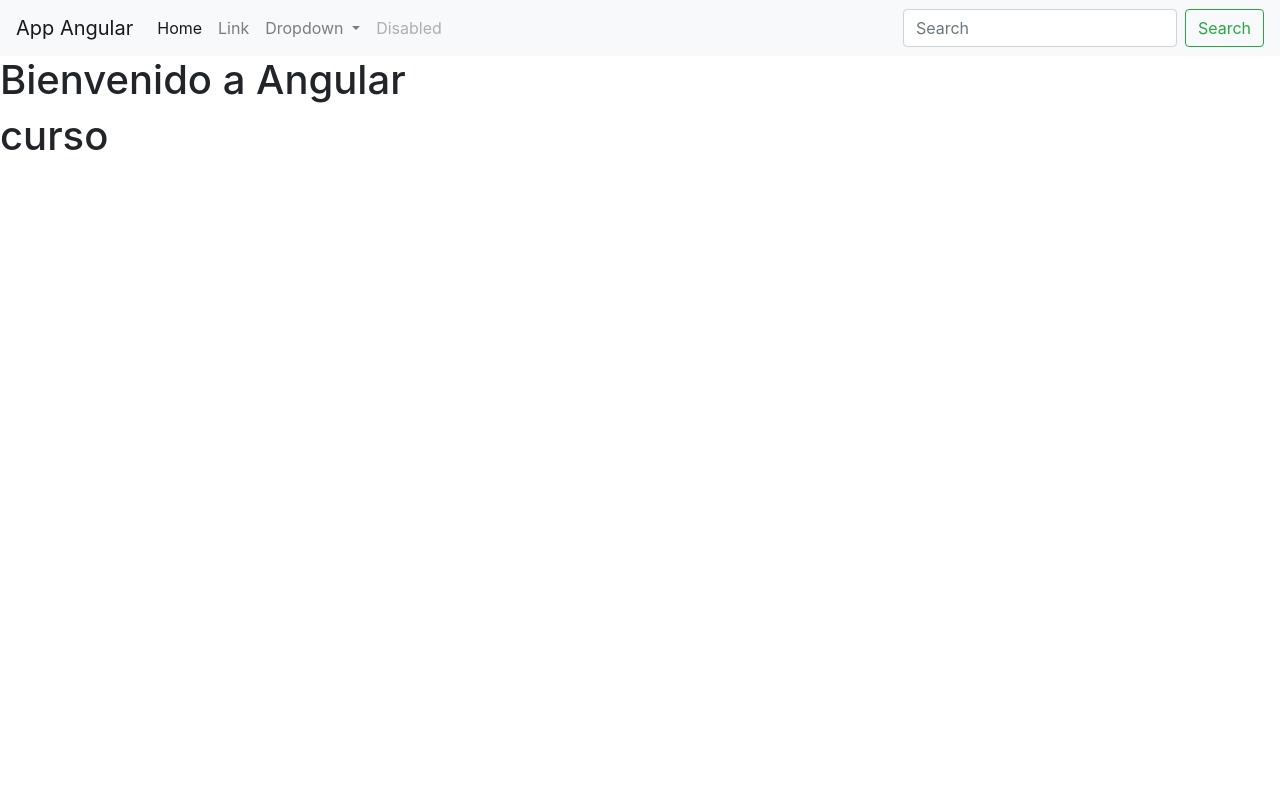
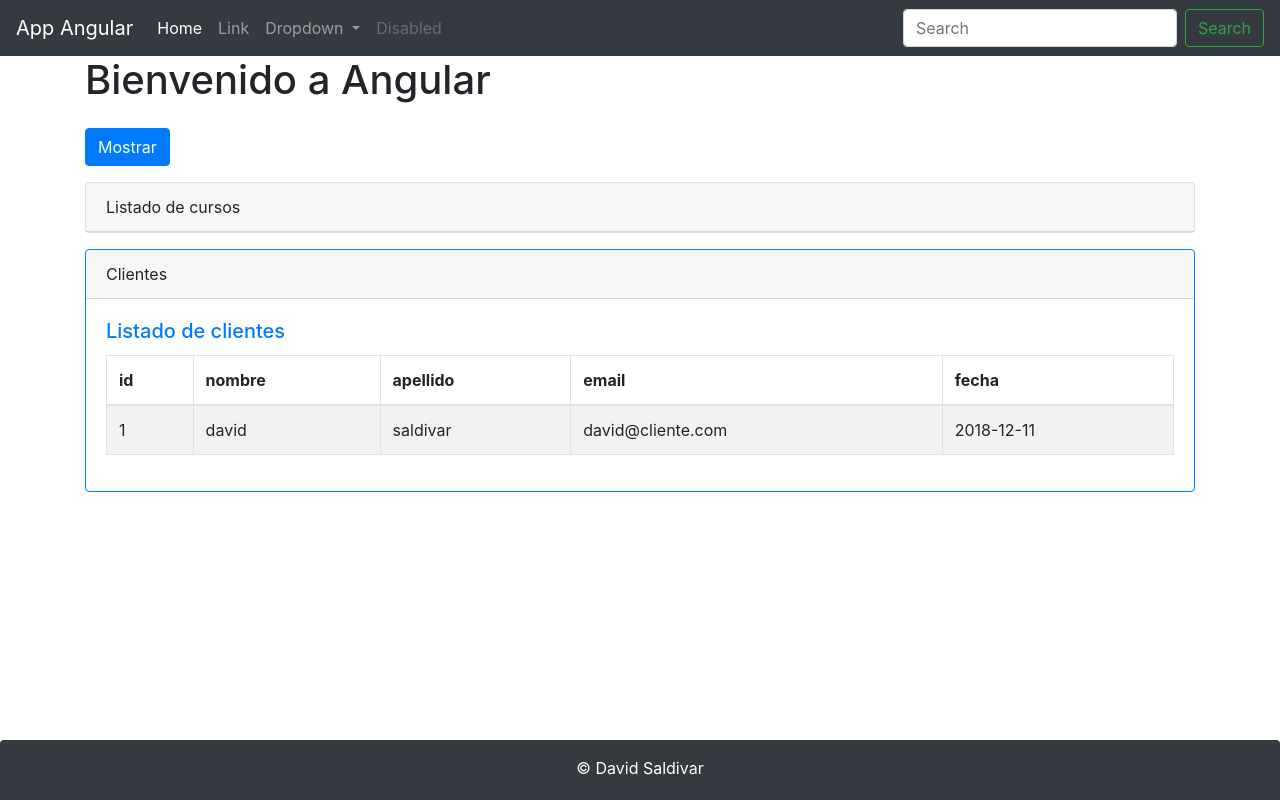
Before and after one commit to Davids-Berz/AngularSTS, an Angular app: page / in a window 1280 px wide. Built offline with nearby package versions, Linux system fonts and the light colour scheme.

Commit message:
curso 15

```diff
--- a/src/app/app.component.html
+++ b/src/app/app.component.html
@@ -1,4 +1,9 @@
 <app-header></app-header>
+<div class="container">
+<h1>{{ title }} </h1>
+</div>
+<app-directiva></app-directiva>
 
-<h1>{{ title }} </h1>
-<h1>curso</h1>
+<app-clientes></app-clientes>
+
+<app-footer></app-footer>
--- /dev/null
+++ b/src/app/clientes/cliente.ts
@@ -0,0 +1,8 @@
+export class Cliente {
+
+    id:number;
+    nombre:string;
+    apellido:string;
+    createAt:string;
+    email:string;
+}
--- /dev/null
+++ b/src/app/clientes/clientes.component.html
@@ -0,0 +1,28 @@
+<div class="container">
+    <div class="card border-primary mb-3 my-3" >
+        <div class="card-header">Clientes</div>
+        <div class="card-body text-primary">
+            <h5 class="card-title">Listado de clientes</h5>
+            <table class="table table-bordered table-striped">
+                <thead>
+                    <tr>
+                        <th>id</th>
+                        <th>nombre</th>
+                        <th>apellido</th>
+                        <th>email</th>
+                        <th>fecha</th>
+                    </tr>
+                </thead>
+                <tbody>
+                    <tr *ngFor="let cliente of clientes">
+                        <td>{{cliente.id}}</td>
+                        <td>{{cliente.nombre}}</td>
+                        <td>{{cliente.apellido}}</td>
+                        <td>{{cliente.email}}</td>
+                        <td>{{cliente.createAt}}</td>
+                    </tr>
+                </tbody>
+            </table>
+        </div>
+    </div>
+</div>
--- /dev/null
+++ b/src/app/clientes/clientes.component.ts
@@ -0,0 +1,18 @@
+import { Component, OnInit } from '@angular/core';
+import { Cliente } from './cliente';
+
+@Component({
+  selector: 'app-clientes',
+  templateUrl: './clientes.component.html'
+})
+export class ClientesComponent  {
+
+  clientes:Cliente[]=[
+    {id:1,nombre:'david',apellido:'saldivar',email:'david@cliente.com',createAt:'2018-12-11'}
+  ];
+
+
+  constructor() { }
+
+
+}
--- /dev/null
+++ b/src/app/directiva/directiva.component.html
@@ -0,0 +1,12 @@
+
+<div class="container">
+    <button type="button" (click)="setHabilitar()" class="btn btn-primary my-3">{{setHabilitarButton()}}</button>
+    <div class="card">
+        <div class="card-header">
+            Listado de cursos
+        </div>
+        <ul class="list-group" *ngIf="habilitar">
+            <li class="list-group-item" *ngFor="let item of listaCurso">{{item}}</li>
+        </ul>
+    </div>
+</div>
--- /dev/null
+++ b/src/app/directiva/directiva.component.ts
@@ -0,0 +1,25 @@
+import { Component, OnInit } from '@angular/core';
+
+@Component({
+  selector: 'app-directiva',
+  templateUrl: './directiva.component.html',
+  styleUrls: ['./directiva.component.css']
+})
+export class DirectivaComponent {
+
+  listaCurso: string[]=['TypeScript','JavaScript','Java SE','C#','PHP'];
+  habilitar: boolean=false;
+
+
+  constructor() { }
+
+  setHabilitar(): void{
+    this.habilitar = (this.habilitar==true)?false:true;
+  }
+  setHabilitarButton():string{
+    return this.habilitar==true?'Ocultar':'Mostrar';
+  }
+  setHabilitarClass():string{
+    return this.habilitar==true?'btn btn-primary':'btn btn-secondary';
+  }
+}
--- /dev/null
+++ b/src/app/footer/footer.component.css
@@ -0,0 +1,6 @@
+.footer{
+    position:absolute;
+    bottom: 0px;
+    height: 60px;
+    width: 100%;
+}
--- /dev/null
+++ b/src/app/footer/footer.component.html
@@ -0,0 +1,7 @@
+<footer class="footer bg-dark rounded-top mt-3 text-center">
+    <div class="container py-2">
+        <p class="my-2 text-white" >
+            &copy; {{autor.nombre + ' ' + autor.apellido}}
+        </p>
+    </div>
+</footer>
--- /dev/null
+++ b/src/app/footer/footer.component.ts
@@ -0,0 +1,10 @@
+import { Component } from '@angular/core';
+
+@Component({
+    selector: 'app-footer',
+    templateUrl: './footer.component.html',
+    styleUrls: ['./footer.component.css']
+})
+export class FooterComponent {
+    autor: any = {nombre:'David', apellido:'Saldivar'};
+}
--- a/src/app/header/header.component.html
+++ b/src/app/header/header.component.html
@@ -1,4 +1,4 @@
-<nav class="navbar navbar-expand-lg navbar-light bg-light">
+<nav class="navbar navbar-expand-lg navbar-dark bg-dark">
     <a class="navbar-brand" href="#">{{title}}</a>
     <button class="navbar-toggler" type="button" data-toggle="collapse" data-target="#navbarSupportedContent"
       aria-controls="navbarSupportedContent" aria-expanded="false" aria-label="Toggle navigation">
```
Also changed, not shown: src/app/app.module.ts (+8 -2 lines), src/app/directiva/directiva.component.css (added), 1 other file (tests, documents, lock files or other folders).
